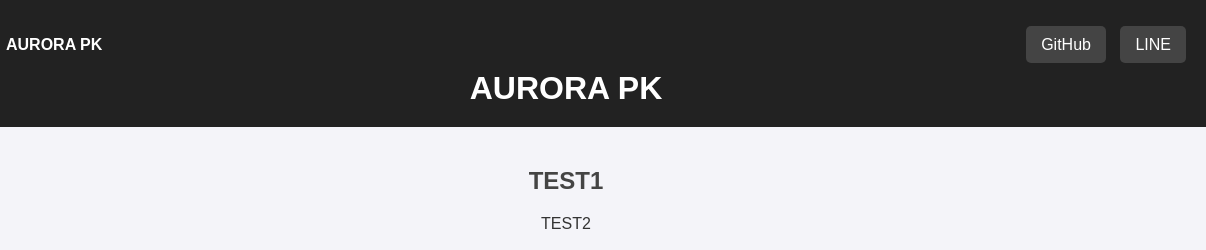
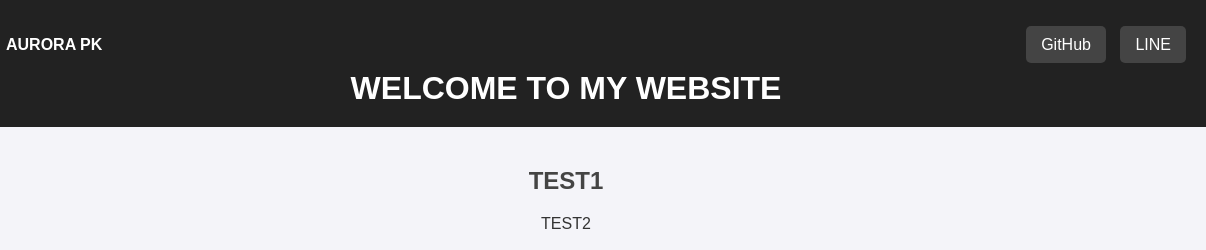
Before and after one commit to botbasx/aurora-web, a plain HTML site: page index.html in a window 1280 px wide. Shown: the top 250 px of the page, 74-1280 px from the left. Drawn offline with Linux system fonts and the light colour scheme.

Commit message:
Update index.html

```diff
--- a/index.html
+++ b/index.html
@@ -3,7 +3,7 @@
 <head>
     <meta charset="UTF-8">
     <meta name="viewport" content="width=device-width, initial-scale=1.0">
-    <title> WELCOME TO MY WEBSITE </title>
+    <title> </> AURORA PK </title>
     <link rel="stylesheet" href="style.css">
 </head>
 <body>
@@ -18,7 +18,7 @@
                 <a href="https://line.me" target="_blank">LINE</a>
             </div>
         </div>
-        <h1>AURORA PK</h1>
+        <h1>WELCOME TO MY WEBSITE</h1>
     </header>
 
     <main>
```
